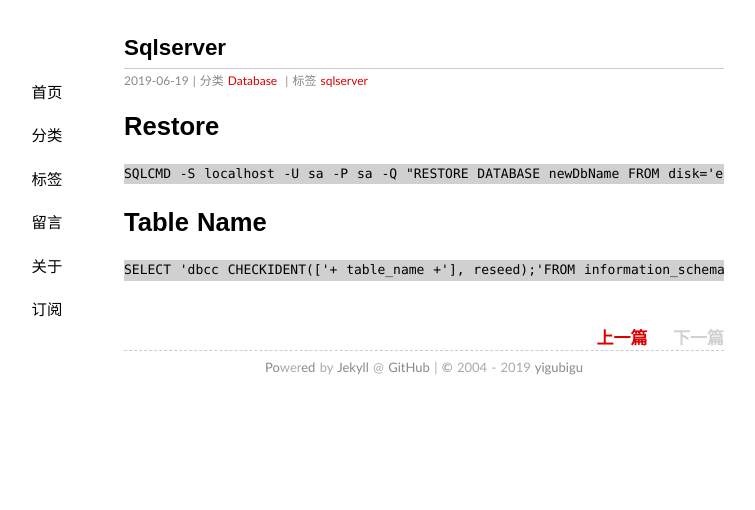
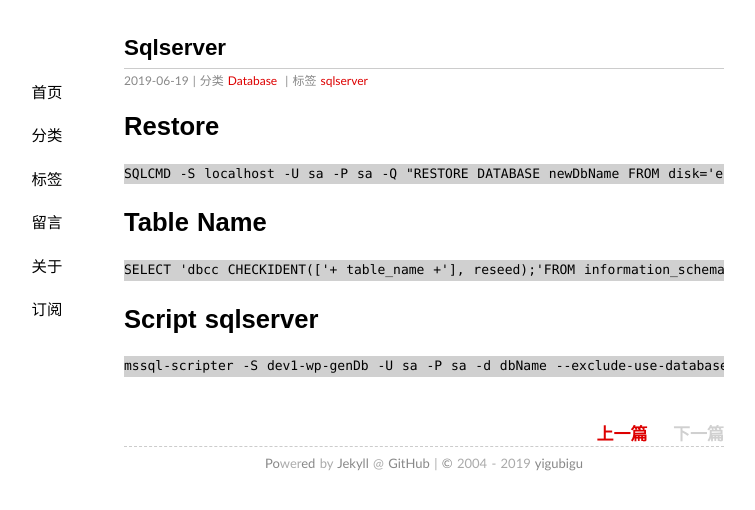
Before and after one commit to yigubigu/yigubigu.github.io, a Jekyll site: the page built from _posts/2019-6-19-SqlServer.md, in a window 1280 px wide. Shown: the top 510 px of the page, without its empty margins (216-971 px from the left). Built offline with Jekyll 4.4.1, drawn with Linux system fonts in a browser that asks for light colours.

Commit message:
Add mssql export

````diff
--- a/_posts/2019-6-19-SqlServer.md
+++ b/_posts/2019-6-19-SqlServer.md
@@ -17,3 +17,8 @@ SQLCMD -S localhost -U sa -P sa -Q "RESTORE DATABASE newDbName FROM disk='e:\sql
 ```
 SELECT 'dbcc CHECKIDENT(['+ table_name +'], reseed);'FROM information_schema.tables WHERE table_type = 'base table'
 ```
+
+# Script sqlserver
+```
+mssql-scripter -S dev1-wp-genDb -U sa -P sa -d dbName --exclude-use-database  --exclude-headers> 1.sql
+```
````
